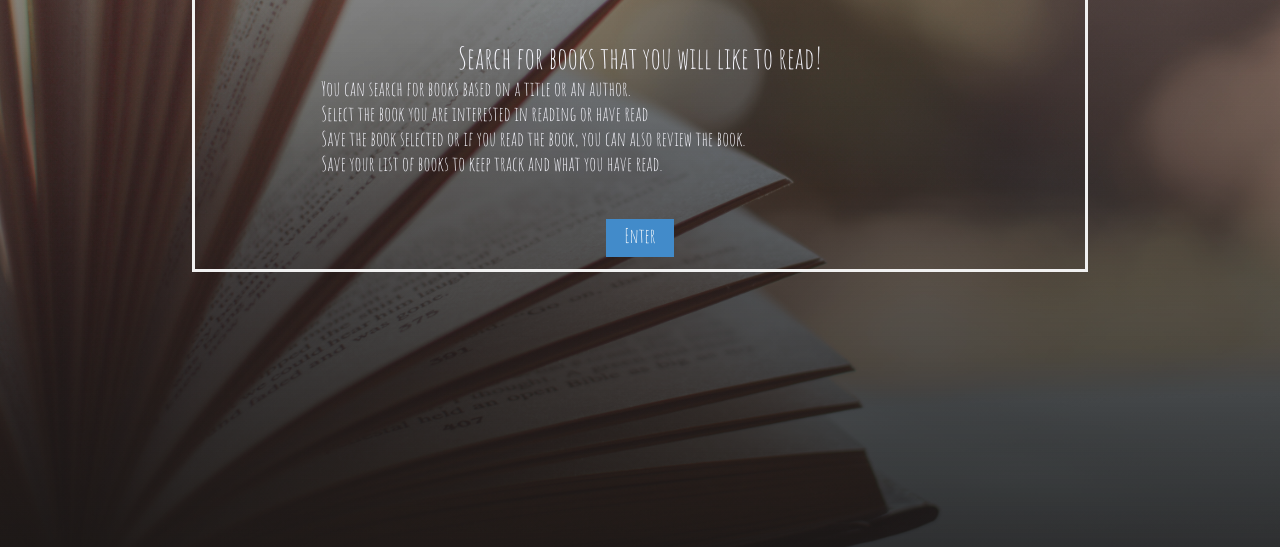
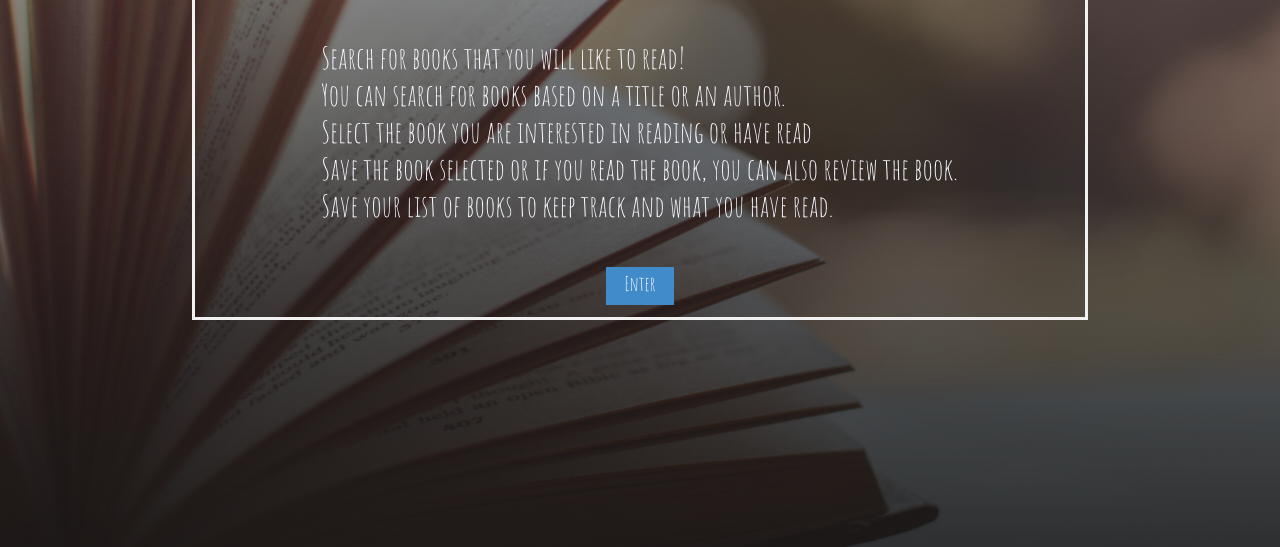
Before and after one commit to DianeCho/book-search-fullstack-capstone, a website: page public/index.html in a window 1280 px wide. Shown: the part 251-798 px from the top of the page. Drawn offline with nearby package versions, Linux system fonts and the light colour scheme.

Commit message:
updated css styling and landind page

```diff
--- a/public/index.html
+++ b/public/index.html
@@ -22,12 +22,12 @@
 
     <main id='intro' class='js-main-page'>
         <h1><img src="images/logo.jpeg" class="logo" alt="">Bookworms Welcome!</h1>
-        <p class="heading">Search for books that you will like to read!</p>
         <ol class="instructions">
-            <li>You can search for books based on a title or an author.</li>
-            <li>Select the book you are interested in reading or have read</li>
-            <li>Save the book selected or if you read the book, you can also review the book.</li>
-            <li>Save your list of books to keep track and what you have read.</li>
+            <li class="heading">Search for books that you will like to read!</li>
+            <li class="heading">You can search for books based on a title or an author.</li>
+            <li class="heading">Select the book you are interested in reading or have read</li>
+            <li class="heading">Save the book selected or if you read the book, you can also review the book.</li>
+            <li class="heading">Save your list of books to keep track and what you have read.</li>
         </ol>
         <button type="submit" class="enter">Enter</button>
     </main>
--- a/public/style.css
+++ b/public/style.css
@@ -110,9 +110,10 @@ main {
 input[type=text],
 input[type=password] {
     width: 100%;
+    max-width: 300px;
     padding: 12px 20px;
     margin: 8px 0;
-    display: inline-block;
+    display: block;
     border: 1px solid #ccc;
 }
 
```
